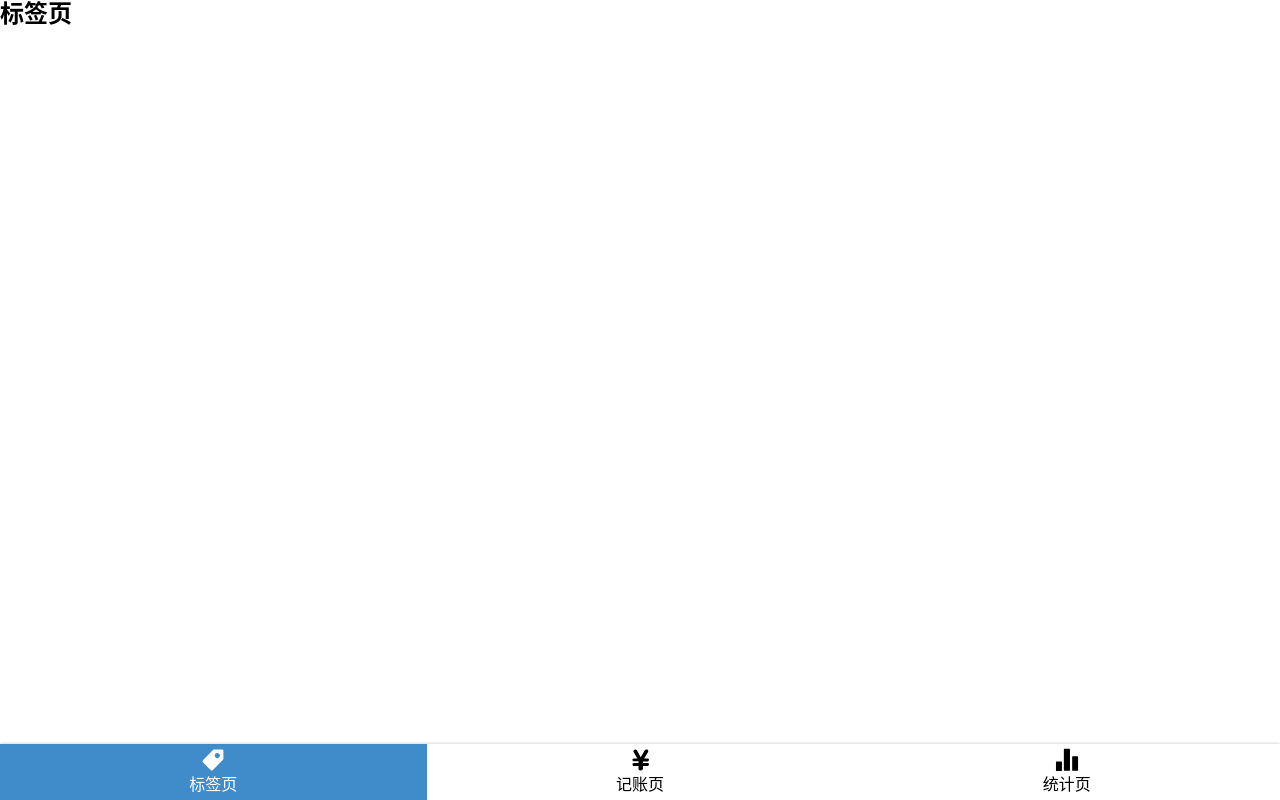
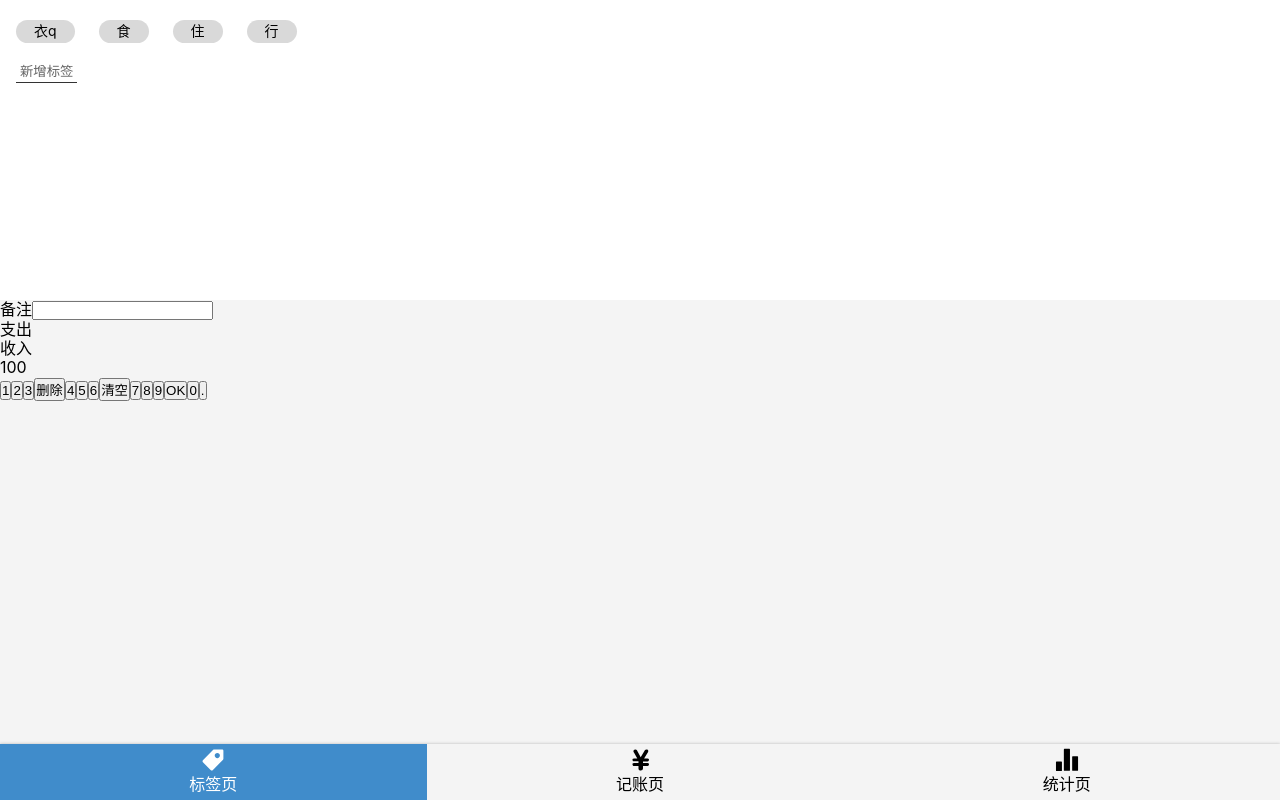
Before and after one commit to Jokerguo/money-react, a React app: page /#/tags in a window 1280 px wide. Built offline with nearby package versions, Linux system fonts and the light colour scheme; the HTML template or start-up script is replaced by a standard one.

Commit message:
标签页调整

```diff
--- a/src/index.scss
+++ b/src/index.scss
@@ -15,4 +15,5 @@
   font-family:$font-hei;
   font-size: 16px;
   line-height: 1.2;
+  background: #F4F4F4;
 }
--- a/src/views/Tags.tsx
+++ b/src/views/Tags.tsx
@@ -1,10 +1,89 @@
 import Layout from '../components/Layout';
 import React from 'react';
+import styled from 'styled-components';
+
+const TagSection = styled.section`
+  background: #fff;
+  padding: 12px 16px;
+  min-height: 300px;
+  > ol{
+    display: flex;
+    flex-flow: wrap;
+    margin-left: -12px;
+    overflow: auto;
+    > li{
+      background: #D9D9D9;
+      border-radius: 18px;
+      padding: 3px 18px;
+      font-size: 14px;
+      margin: 8px 12px;
+    }
+  }
+  > button{
+    border: none;
+    background: none;
+    border-bottom:1px solid #333;
+    color: #666;
+    padding: 2px 4px;
+    margin-top: 8px;
+
+  }
+`;
+const NoteSection = styled.section`
+
+`;
+const CategorySection = styled.section`
+
+`;
+const NumberPadSection = styled.section`
+
+`;
 
 function Tags() {
   return (
     <Layout>
-      <h2>标签页</h2>
+      <TagSection>
+        <ol>
+          <li>衣q</li>
+          <li>食</li>
+          <li>住</li>
+          <li>行</li>
+        </ol>
+        <button>新增标签</button>
+      </TagSection>
+      <NoteSection>
+        <label>
+          <span>备注</span>
+          <input type="text"/>
+        </label>
+      </NoteSection>
+      <CategorySection>
+        <ol>
+          <li>支出</li>
+          <li>收入</li>
+        </ol>
+      </CategorySection>
+      <NumberPadSection>
+        <div>
+          100
+        </div>
+        <div>
+          <button>1</button>
+          <button>2</button>
+          <button>3</button>
+          <button>删除</button>
+          <button>4</button>
+          <button>5</button>
+          <button>6</button>
+          <button>清空</button>
+          <button>7</button>
+          <button>8</button>
+          <button>9</button>
+          <button>OK</button>
+          <button>0</button>
+          <button>.</button>
+        </div>
+      </NumberPadSection>
     </Layout>
   );
 }
```
